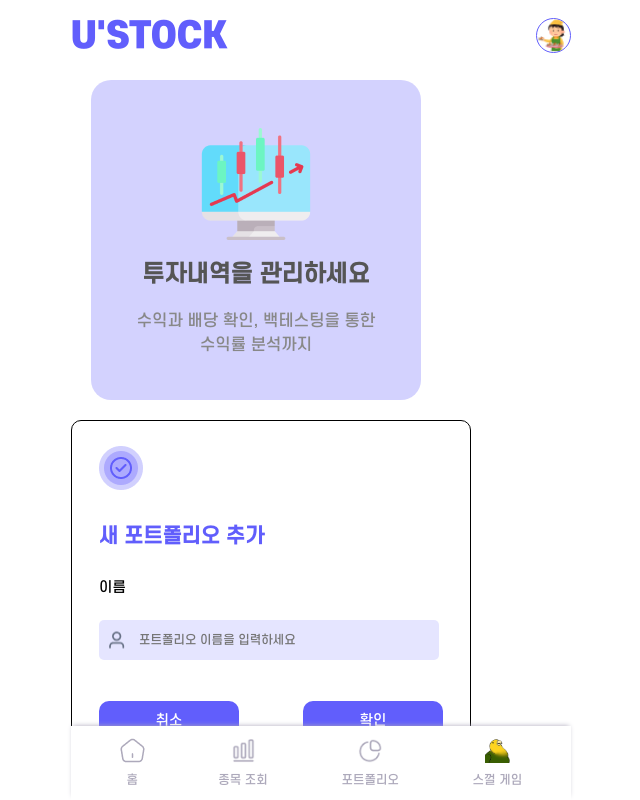
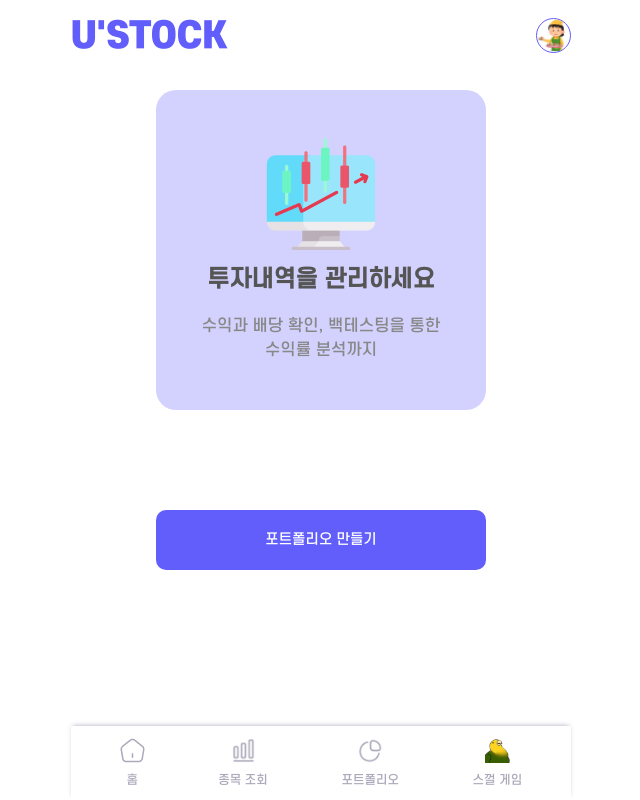
Before and after one commit to lucy726j/ustock-FE, a React (Create React App) app: page /nica in a window 1280 px wide. Shown: the whole page, without its empty margins (319-959 px from the left). Built offline with nearby package versions, Linux system fonts and the light colour scheme.

Commit message:
Feat: 새로운 포트폴리오 만들기 모달창 + 연결 완

```diff
--- a/src/Component/Modal/AddPortfolio.tsx
+++ b/src/Component/Modal/AddPortfolio.tsx
@@ -1,32 +1,61 @@
 import React from "react";
-import newPortfolio from "../../img/newPortfolio.png";
 import { Input } from "../Input/input";
 import "./AddPortfolioStyle.css";
-import icon from "../../img/Icon.png";
-import Button from "../Button/button";
+import Icon from "../../img/Icon.png";
+import ModalOpen from "./modal";
+import newPortfolio from "../../img/newPortfolio.png";
+import styled from "styled-components";
+import { Colors } from "../../Styles/Colors";
 
-const AddPortfolio: React.FC = () => {
-    const showConfirmButton = true; // 이 값을 조건에 따라 true 또는 false로 설정
+const Title = styled.span`
+  font-size: 20px;
+  color: ${Colors.main};
+  font-family: "SCDream6";
+`;
 
-    return (
-        <div className="AddPortfolio">
-            <img src={newPortfolio} alt="New Portfolio" />
-            <h1>새 포트폴리오 추가</h1>
-            <p>이름</p>
-            <Input
-                placeholder="포트폴리오 이름을 입력하세요"
-                size="medium"
-                colorType="fillType"
-                icon={<img src={icon} alt="Icon" />}
-            />
-            <div className="button-section">
-                <Button state="normal" colorType="main" size="small">취소</Button>
-                {showConfirmButton && (
-                    <Button state="normal" colorType="main" size="small">확인</Button>
-                )}
-            </div>
-        </div>
-    );
+const Div = styled.div`
+  font-size: 14px;
+  font-family: "SCDream2";
+  margin: 10px;
+`;
+
+interface NewPortfolioModalProps {
+  isOpen: boolean;
+  onRequestClose: () => void;
+  onConfirm: () => void;
 }
 
-export default AddPortfolio;
+const AddPortfolioModal: React.FC<NewPortfolioModalProps> = ({
+  isOpen,
+  onRequestClose,
+  onConfirm,
+}) => {
+  return (
+    <ModalOpen
+      isOpen={isOpen}
+      onRequestClose={onRequestClose}
+      showConfirmButton="확인"
+      showCancelButton={true}
+      icon={newPortfolio}
+      onConfirm={onConfirm}
+      confirmLabel="확인"
+    >
+      <div
+        style={{
+          marginBottom: "30px",
+        }}
+      >
+        <Title>새 포트폴리오 추가</Title>
+      </div>
+      <Div>이름</Div>
+      <Input
+        icon={<img src={Icon} />}
+        placeholder="포트폴리오 이름을 입력해주세요"
+        size="medium"
+        colorType="strokeType"
+      />
+    </ModalOpen>
+  );
+};
+
+export default AddPortfolioModal;
--- a/src/Component/Modal/PfCreate.tsx
+++ /dev/null
@@ -1,47 +0,0 @@
-import React from "react";
-import portfolioImg from "../../img/portfolioImg.png";
-import styled from "styled-components";
-
-// 스타일드 컴포넌트 정의
-const PfCreateContainer = styled.div`
-  text-align: center;
-  margin: 20px;
-  width: 330px;
-  height: 320px;
-  border-radius: 20px;
-  background-color: rgb(97, 94, 252, 0.28);
-  padding: 3rem 1.8rem;
-`;
-
-const PfCreateImage = styled.img`
-  width: 112px;
-  height: 112px;
-`;
-
-const PfCreateTitle = styled.h3`
-  font-size: 23px;
-  margin-top: 16px;
-  margin-bottom: 20px;
-  color: #555555;
-`;
-
-const PfCreateDescription = styled.p`
-  font-size: 16px;
-  line-height: 1.5;
-  color: #888888;
-`;
-
-const PfCreate: React.FC = () => {
-  return (
-    <PfCreateContainer>
-      <PfCreateImage src={portfolioImg} alt="Portfolio" />
-      <PfCreateTitle>투자내역을 관리하세요</PfCreateTitle>
-      <PfCreateDescription>
-        수익과 배당 확인, 백테스팅을 통한 <br />
-        수익률 분석까지
-      </PfCreateDescription>
-    </PfCreateContainer>
-  );
-};
-
-export default PfCreate;
--- a/src/Component/Modal/addStock.tsx
+++ b/src/Component/Modal/addStock.tsx
@@ -1,7 +1,6 @@
 import React from "react";
-import ModalOpen from "./modal"; // Your custom modal component
+import ModalOpen from "./modal";
 import { Input } from "../Input/input";
-import { StockItemProps } from "../../constants/interface";
 import * as M from "../List/modalStyle";
 
 interface AddOrEditModalProps {
--- a/src/Component/Modal/modal.tsx
+++ b/src/Component/Modal/modal.tsx
@@ -16,6 +16,7 @@ const ModalOpen: React.FC<ModalProps> = ({
   showOneConfirmBtn = false,
   text,
   children,
+  icon,
 }) => {
   return (
     <ReactModal
@@ -27,8 +28,16 @@ const ModalOpen: React.FC<ModalProps> = ({
       style={ModalStyles}
     >
       <ModalHeader>
-        {title && <h2>{title}</h2>}
-        <ButtonStyle onClick={onRequestClose}>×</ButtonStyle>
+        {icon ? (
+          <div>
+            <img src={icon} />
+          </div>
+        ) : (
+          <div>
+            {title && <h2>{title}</h2>}
+            <ButtonStyle onClick={onRequestClose}>×</ButtonStyle>
+          </div>
+        )}
       </ModalHeader>
       <ModalBody>{children}</ModalBody>
       {showOneConfirmBtn ? (
--- /dev/null
+++ b/src/Component/Portfolio/PfCreate.tsx
@@ -0,0 +1,89 @@
+import React, { useState } from "react";
+import portfolioImg from "../../img/portfolioImg.png";
+import styled from "styled-components";
+import Button from "../Button/button";
+import AddPortfolioModal from "../Modal/AddPortfolio";
+
+const Box = styled.div`
+  display: flex;
+  flex-direction: column;
+  align-items: center;
+`;
+// 스타일드 컴포넌트 정의
+const PfCreateContainer = styled.div`
+  text-align: center;
+  margin: 20px;
+  width: 330px;
+  height: 320px;
+  border-radius: 20px;
+  background-color: rgb(97, 94, 252, 0.28);
+  padding: 3rem 1.8rem;
+  display: flex;
+  flex-direction: column;
+  align-items: center;
+  justify-content: center;
+  margin-bottom: 100px;
+`;
+
+const PfCreateImage = styled.img`
+  width: 112px;
+  height: 112px;
+`;
+
+const PfCreateTitle = styled.h3`
+  font-size: 23px;
+  margin-top: 16px;
+  margin-bottom: 20px;
+  color: #555555;
+`;
+
+const PfCreateDescription = styled.p`
+  font-size: 16px;
+  line-height: 1.5;
+  color: #888888;
+`;
+
+const PfCreate: React.FC = () => {
+  const [isModalOpen, setIsModalOpen] = useState(false);
+  const openModal = () => {
+    setIsModalOpen(true);
+  };
+
+  const closeModal = () => {
+    setIsModalOpen(false);
+  };
+
+  const handleConfirm = () => {
+    closeModal();
+  };
+
+  return (
+    <Box>
+      <PfCreateContainer>
+        <PfCreateImage src={portfolioImg} alt="Portfolio" />
+        <PfCreateTitle>투자내역을 관리하세요</PfCreateTitle>
+        <PfCreateDescription>
+          수익과 배당 확인, 백테스팅을 통한 <br />
+          수익률 분석까지
+        </PfCreateDescription>
+      </PfCreateContainer>
+      <div>
+        <Button
+          onClick={openModal}
+          size="large"
+          colorType="main"
+          state="normal"
+        >
+          포트폴리오 만들기
+        </Button>
+      </div>
+      <AddPortfolioModal
+        isOpen={isModalOpen}
+        onRequestClose={closeModal}
+        onConfirm={handleConfirm}
+      />
+    </Box>
+  );
+};
+
+export default PfCreate;
--- a/src/Component/Portfolio/portfolio.tsx
+++ b/src/Component/Portfolio/portfolio.tsx
@@ -7,10 +7,23 @@ import StockSearch from "../Modal/stockSearch";
 import { StockItemProps } from "../../constants/interface";
 import AddOrEditModal from "../Modal/addStock";
 import "./pfStyle.css";
+import AddPortfolioModal from "../Modal/AddPortfolio";
 
 const OPTIONS: EmblaOptionsType = { loop: true };
 
 const Portfolio = () => {
+  const [isModalOpen, setIsModalOpen] = useState(false);
+  const openModal = () => {
+    setIsModalOpen(true);
+  };
+
+  const closeModal = () => {
+    setIsModalOpen(false);
+  };
+
+  const handleConfirm = () => {
+    closeModal();
+  };
   // const [isSearchOpen, setIsSearchOpen] = useState(false);
   // const [isFormOpen, setIsFormOpen] = useState(false);
   // const [selectedStock, setSelectedStock] = useState<StockItemProps | null>(
@@ -55,13 +68,18 @@ const Portfolio = () => {
         <div className="my-portfolio">
           <div style={{ display: "flex", alignItems: "center" }}>
             <div className="title">내 포트폴리오</div>
-            <button className="circle-button">
+            <button className="circle-button" onClick={openModal}>
               <span className="plus-icon">+</span>
             </button>
           </div>
           <EmblaCarousel data={data} options={OPTIONS} />
         </div>
       </div>
+      <AddPortfolioModal
+        isOpen={isModalOpen}
+        onRequestClose={closeModal}
+        onConfirm={handleConfirm}
+      />
       {/* {isSearchOpen && (
         <StockSearch
           isOpen={isSearchOpen}
--- a/src/Pages/Nica.tsx
+++ b/src/Pages/Nica.tsx
@@ -1,20 +1,19 @@
-import React from 'react';
-import { EmblaOptionsType } from 'embla-carousel';
+import React from "react";
+import { EmblaOptionsType } from "embla-carousel";
 import "../Component/Carousel/embla.css";
 import { data } from "../data/data";
-import PfCreate from '../Component/Modal/PfCreate';
+import PfCreate from "../Component/Portfolio/PfCreate";
 import { Input } from "../Component/Input/input"; // 수정된 import 문
-import AddPortfolio from '../Component/Modal/AddPortfolio';
+import AddPortfolioModal from "../Component/Modal/AddPortfolio";
 
 const OPTIONS: EmblaOptionsType = { loop: true };
 
 const Nica: React.FC = () => {
-    return (
-        <>
-            <PfCreate />
-            <AddPortfolio />
-        </>
-    );
-}
+  return (
+    <>
+      <PfCreate />
+    </>
+  );
+};
 
 export default Nica;
--- a/src/constants/interface.ts
+++ b/src/constants/interface.ts
@@ -36,6 +36,7 @@ export interface ModalProps {
   showOneConfirmBtn?: boolean;
   children?: React.ReactNode;
   text?: string;
+  icon?: string;
 }
 
 export interface StockItemProps {
```
